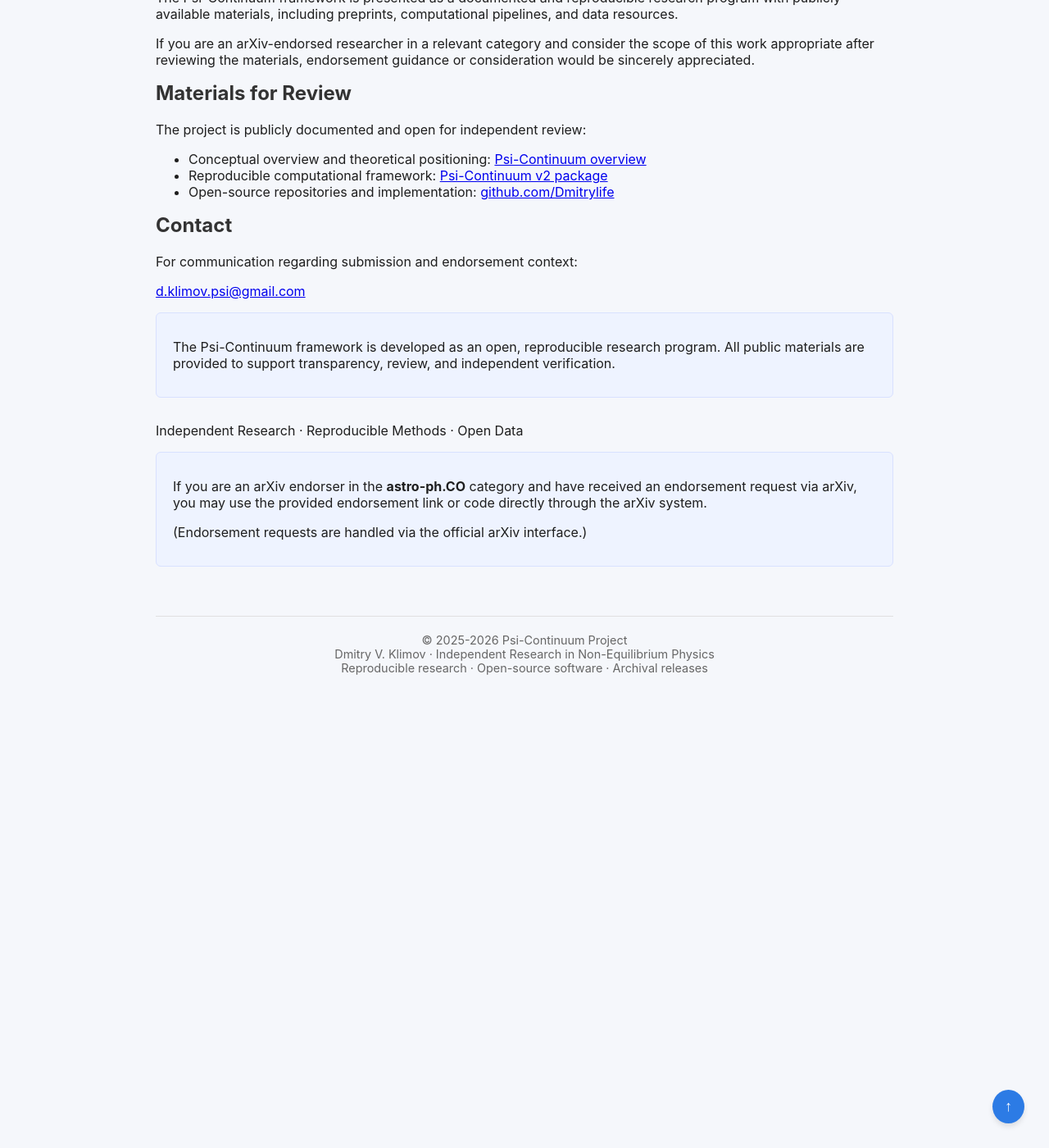
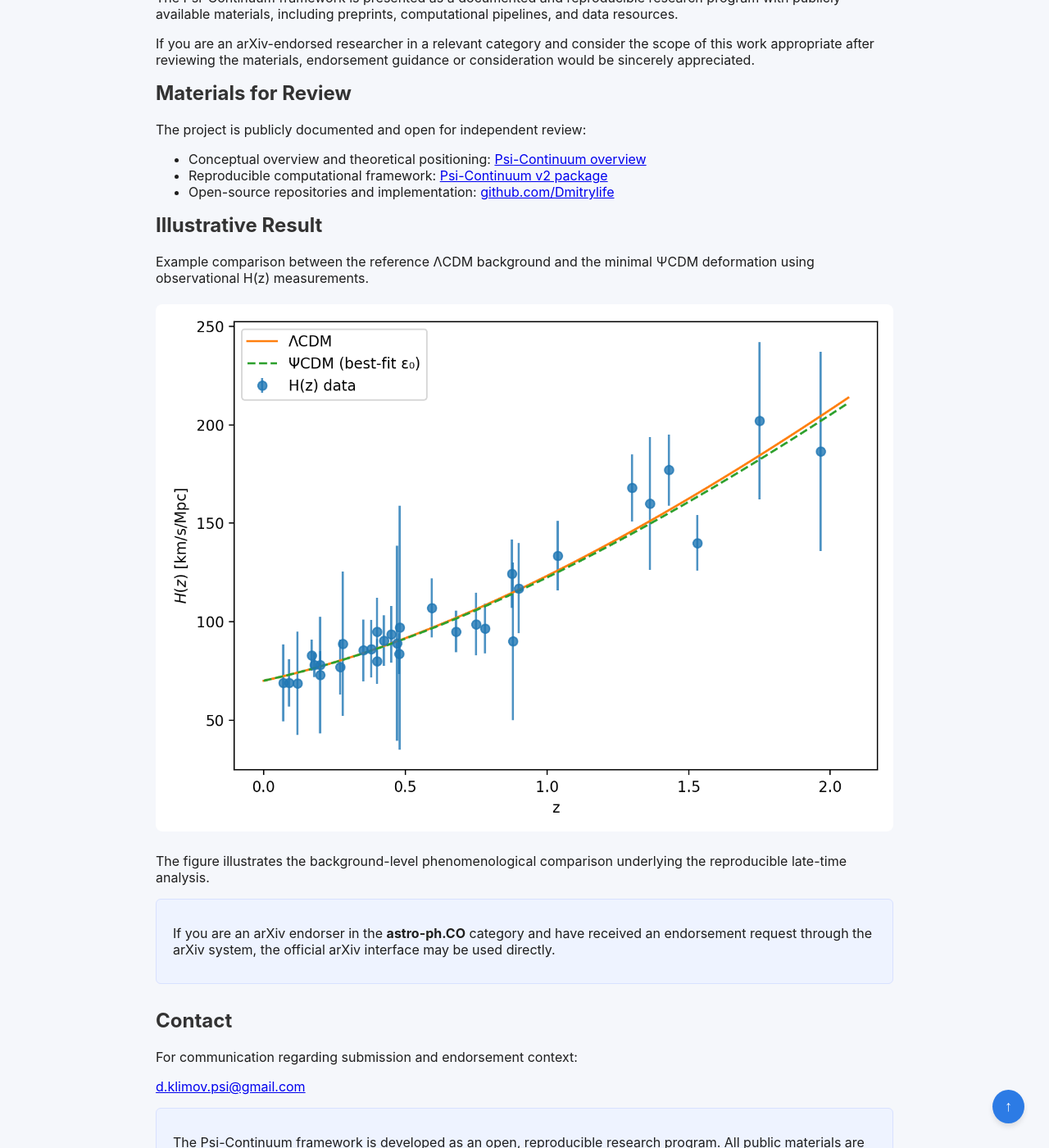
Before and after one commit to dmitrylife/Dmitrylife.github.io, a Jekyll site: the page arxiv-endorsement.html, which Jekyll copies as it is, in a window 1280 px wide and 1400 px high, scrolled down 893 px. Shown: the whole window at 82% size. Built offline with Jekyll 4.4.1, drawn with Linux system fonts in a browser that asks for light colours; before the commit the page ends 1736 px from its top, so only the background shows below that; some of the changed text lies outside the part shown.

Commit message:
update endorsement

```diff
--- a/arxiv-endorsement.html
+++ b/arxiv-endorsement.html
@@ -50,7 +50,7 @@
 
     <p>
         The current submission is prepared for arXiv in the category
-        <strong>hep-ph</strong> (phenomenology of high-energy physics).
+        <strong>astro-ph.CO</strong> (Cosmology and Nongalactic Astrophysics).
     </p>
 
     <p>
@@ -107,6 +107,34 @@
         </li>
     </ul>
 
+    <h2>Illustrative Result</h2>
+
+    <p>
+        Example comparison between the reference ΛCDM background and the minimal ΨCDM deformation
+        using observational H(z) measurements.
+    </p>
+
+    <div style="text-align:center; margin: 22px 0;">
+        <img
+            src="/docs/v2/pic/hz_psicdm_test.png"
+            alt="Comparison of ΛCDM and ΨCDM with H(z) observational data"
+            style="max-width:100%; height:auto; border-radius:8px;"
+        >
+    </div>
+
+    <p class="titlesmall">
+        The figure illustrates the background-level phenomenological comparison
+        underlying the reproducible late-time analysis.
+    </p>
+
+    <div class="package-info">
+        <p>
+            If you are an arXiv endorser in the <strong>astro-ph.CO</strong> category
+            and have received an endorsement request through the arXiv system,
+            the official arXiv interface may be used directly.
+        </p>
+    </div>
+
     <h2>Contact</h2>
 
     <p>
@@ -133,19 +161,6 @@
 
 </section>
 
-<div class="package-info">
-    <p>
-        If you are an arXiv endorser in the <strong>astro-ph.CO</strong> category
-        and have received an endorsement request via arXiv,
-        you may use the provided endorsement link or code directly
-        through the arXiv system.
-    </p>
-
-    <p class="titlesmall">
-        (Endorsement requests are handled via the official arXiv interface.)
-    </p>
-</div>
-
 <footer>
     © 2025-2026 Psi-Continuum Project
     <br>
```
Also changed, not shown: other parts of arxiv-endorsement.html (+2 -0 lines), docs/v2/pic/hz_psicdm_test.png (added).
